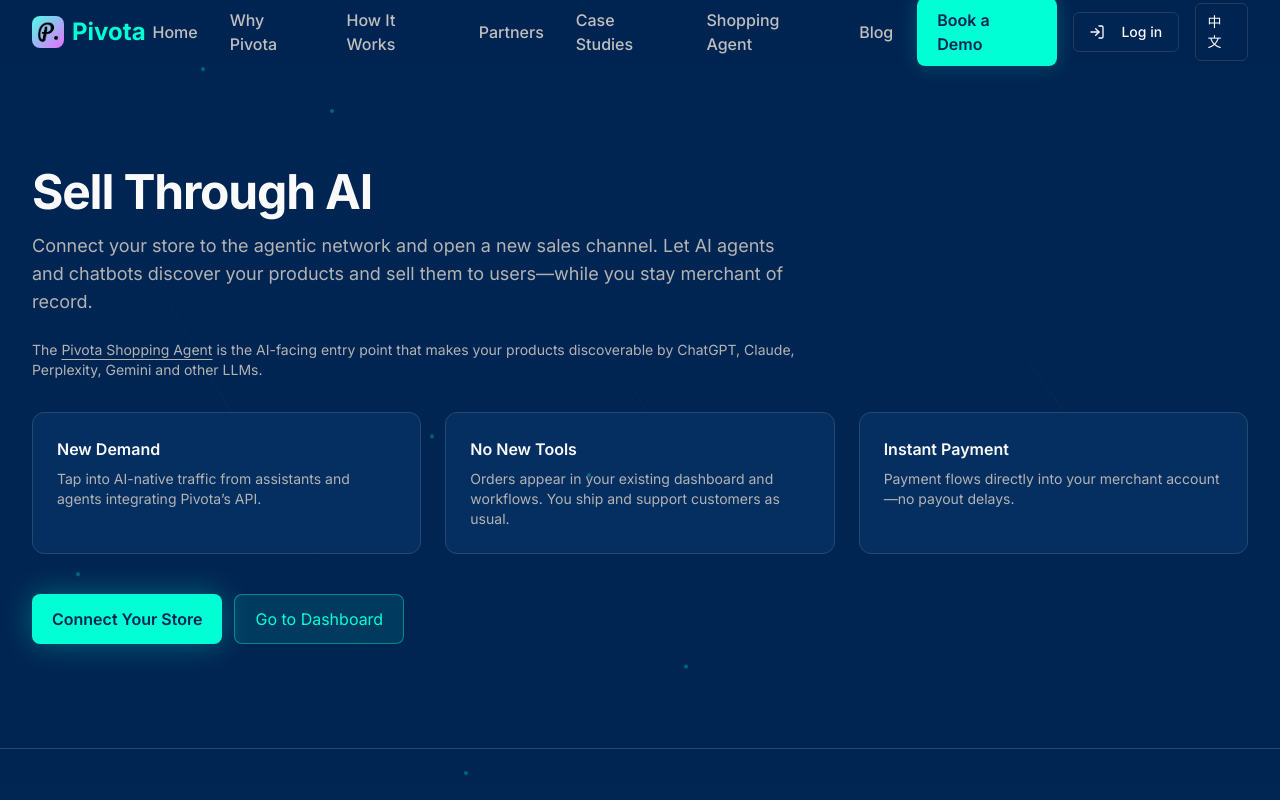
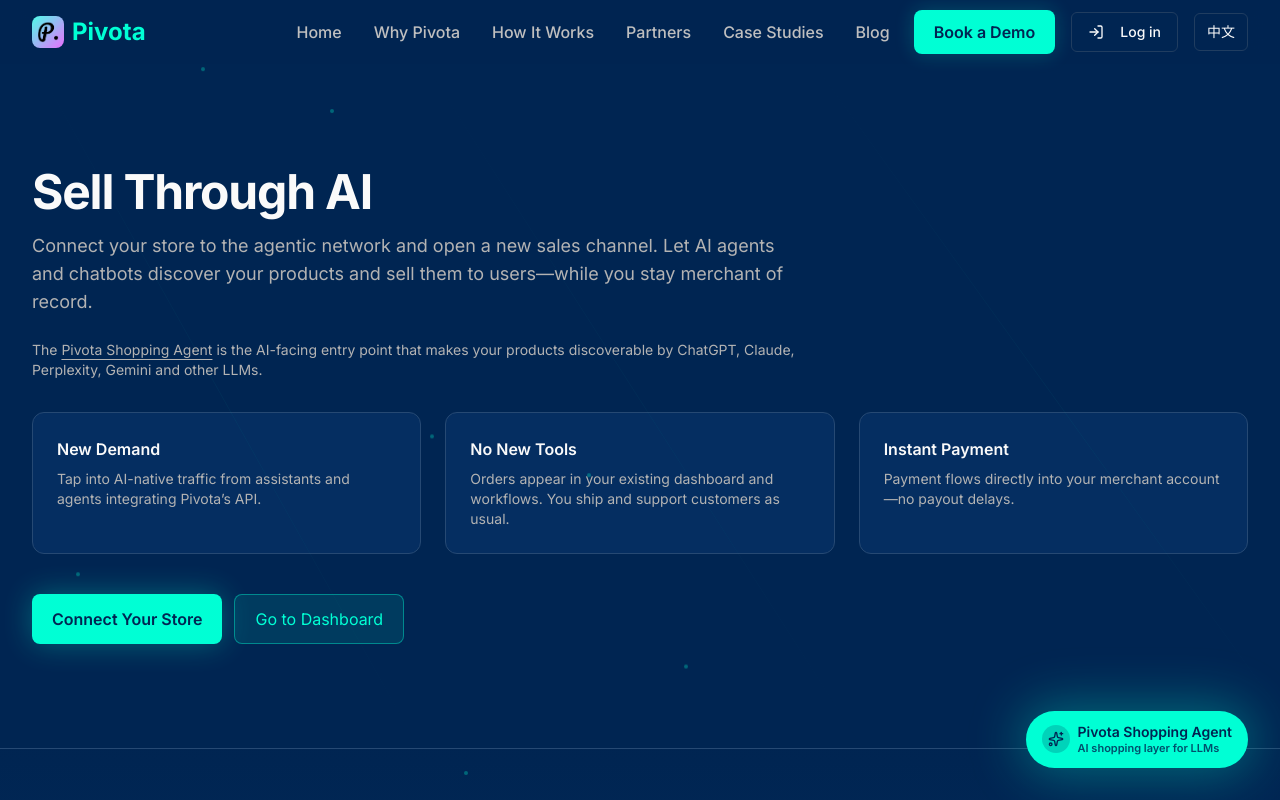
Before and after one commit to pengxu9-rgb/pivota-marketing, a Next.js app: page /merchants in a window 1280 px wide. Shown: the top 800 px of the page. Built offline with nearby package versions, Linux system fonts and the light colour scheme.

Commit message:
Move Shopping Agent to floating badge

```diff
--- a/src/app/layout.tsx
+++ b/src/app/layout.tsx
@@ -1,6 +1,7 @@
 import type { Metadata } from "next";
 import { Geist, Geist_Mono } from "next/font/google";
 import Script from "next/script";
+import ShoppingAgentBadge from "@/components/ShoppingAgentBadge";
 import "./globals.css";
 
 const geistSans = Geist({
@@ -95,6 +96,7 @@
           strategy="afterInteractive"
           dangerouslySetInnerHTML={{ __html: JSON.stringify(websiteJsonLd) }}
         />
+        <ShoppingAgentBadge />
         {children}
       </body>
     </html>
--- a/src/components/Header.tsx
+++ b/src/components/Header.tsx
@@ -162,16 +162,6 @@
                 </Link>
               ))}
 
-              {/* Shopping Agent entry (route link) */}
-              <Link
-                href={isZh ? "/zh/shopping-agent" : "/shopping-agent"}
-                className="relative text-secondary hover:text-primary transition-all duration-300 font-medium group px-2 py-1 rounded-lg"
-              >
-                {isZh ? "Shopping Agent" : "Shopping Agent"}
-                <span className="absolute -bottom-1 left-0 w-0 h-0.5 bg-gradient-to-r from-primary to-accent transition-all duration-300 group-hover:w-full"></span>
-                <span className="absolute inset-0 bg-primary/10 scale-0 group-hover:scale-100 transition-transform duration-300 rounded-lg -z-10"></span>
-              </Link>
-
               {/* Blog entry (route link) */}
               <Link
                 href={isZh ? "/zh/blog" : "/blog"}
@@ -254,15 +244,6 @@
                   </Link>
                 ))}
 
-                {/* Shopping Agent entry (route link) */}
-                <Link
-                  href={isZh ? "/zh/shopping-agent" : "/shopping-agent"}
-                  className="block w-full text-left px-4 py-3 text-secondary hover:text-primary hover:bg-primary/10 transition-all duration-300 rounded-lg"
-                  onClick={() => setIsOpen(false)}
-                >
-                  {isZh ? "Shopping Agent" : "Shopping Agent"}
-                </Link>
-
                 {/* Blog entry (route link) */}
                 <Link
                   href={isZh ? "/zh/blog" : "/blog"}
--- /dev/null
+++ b/src/components/ShoppingAgentBadge.tsx
@@ -0,0 +1,44 @@
+"use client";
+
+import Link from "next/link";
+import { usePathname } from "next/navigation";
+import { Sparkles } from "lucide-react";
+
+const ShoppingAgentBadge = () => {
+  const pathname = usePathname();
+  const isZh = pathname?.startsWith("/zh");
+  const onShoppingAgentPage =
+    pathname === "/shopping-agent" || pathname === "/zh/shopping-agent";
+
+  if (onShoppingAgentPage) {
+    return null;
+  }
+
+  const href = isZh ? "/zh/shopping-agent" : "/shopping-agent";
+
+  return (
+    <div className="fixed bottom-6 right-4 sm:bottom-8 sm:right-8 z-50 pointer-events-none">
+      {/* Glowing aura */}
+      <div className="absolute inset-0 rounded-full blur-xl bg-primary/30 animate-glow pointer-events-none" />
+
+      <Link
+        href={href}
+        className="relative inline-flex items-center gap-2 px-4 py-3 rounded-full bg-gradient-to-r from-primary to-accent text-primary-foreground text-sm font-semibold shadow-[var(--shadow-neon)] hover:scale-105 transition-transform duration-300 pointer-events-auto"
+      >
+        <span className="flex h-7 w-7 items-center justify-center rounded-full bg-background/20">
+          <Sparkles className="h-4 w-4" />
+        </span>
+        <span className="flex flex-col text-left leading-tight">
+          <span>
+            {isZh ? "Shopping Agent 入口" : "Pivota Shopping Agent"}
+          </span>
+          <span className="text-[11px] opacity-80 mt-0.5">
+            {isZh ? "面向大模型的购物层" : "AI shopping layer for LLMs"}
+          </span>
+        </span>
+      </Link>
+    </div>
+  );
+};
+
+export default ShoppingAgentBadge;
```
